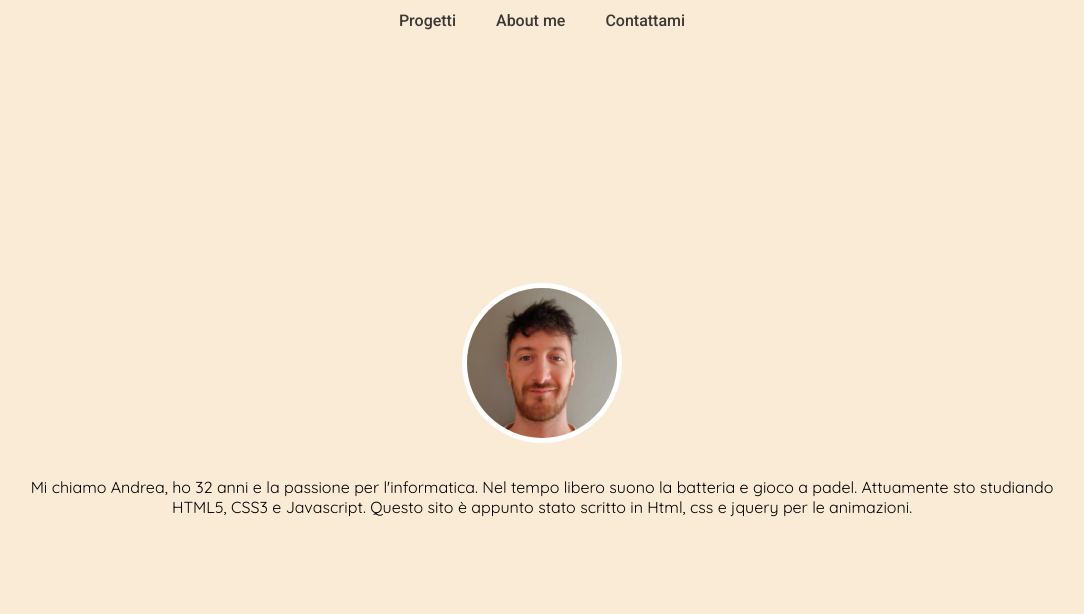
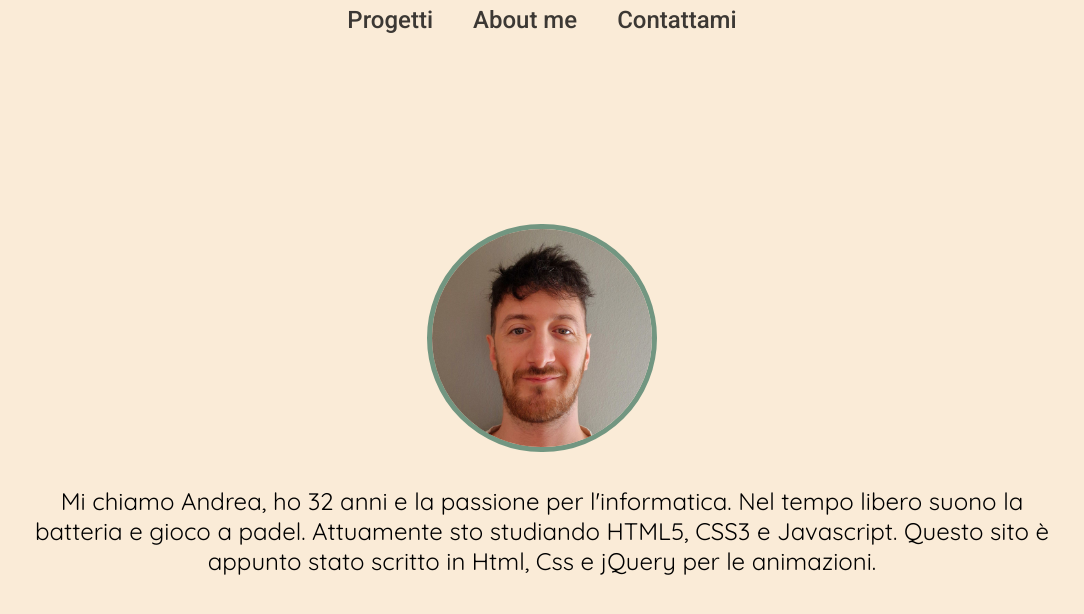
Before and after one commit to Gildmarr/portfolio, a plain HTML site: page about.html in a window 1280 px wide. Shown: the whole page, without its empty margins (98-1182 px from the left). Drawn offline with nearby package versions, Linux system fonts and the light colour scheme; a script that the page names is missing.

Commit message:
Add files via upload

```diff
--- a/about.html
+++ b/about.html
@@ -29,7 +29,7 @@
             <img src="./images/foto profilo.jpg" alt="">
         </div>
         <div class="descrizione-foto-profilo">
-            <p>Mi chiamo Andrea, ho 32 anni e la passione per l'informatica. Nel tempo libero suono la batteria e gioco a padel. Attuamente sto studiando HTML5, CSS3 e Javascript. Questo sito è appunto stato scritto in Html, css e jquery per le animazioni.</p>
+            <p>Mi chiamo Andrea, ho 32 anni e la passione per l'informatica. Nel tempo libero suono la batteria e gioco a padel. Attuamente sto studiando HTML5, CSS3 e Javascript. Questo sito è appunto stato scritto in Html, Css e jQuery per le animazioni.</p>
         </div>
     </div>
 
--- a/index.js
+++ b/index.js
@@ -13,3 +13,6 @@ $(".relma-img").waypoint(function(){
     $(".relma-img").addClass("animate__animated animate__fadeInLeft");
     $(".relma-parag").addClass("animate__animated animate__fadeInRight");
 }, {offset:"80%"});
+
+$(".foto-profilo").addClass("animate__animated animate__fadeInLeft");
+$(".descrizione-foto-profilo").addClass("animate__animated animate__fadeInRight");
--- a/style.css
+++ b/style.css
@@ -148,7 +148,7 @@ a{
 }
 .foto-profilo img{
     border-radius: 100px;
-    border: 5px solid white;
+    border: 5px solid #0c574091;
     width: 150px;
     margin-bottom: 30px;
 }
@@ -162,10 +162,20 @@ a{
 
 
  @media(min-width:700px){
-.primo{
+    .primo{
     flex-direction: row;
    }
-   .relma-parag p{
+    .relma-parag p{
     font-size: 1.5rem;
     }
+    .foto-profilo img{
+        width: 220px;
+        border-radius: 200px;
+    }
+    .descrizione-foto-profilo{
+        font-size: 1.5rem;
+    }
+    .container-nav li{
+        font-size: 1.5rem;
+    }
  }
```
